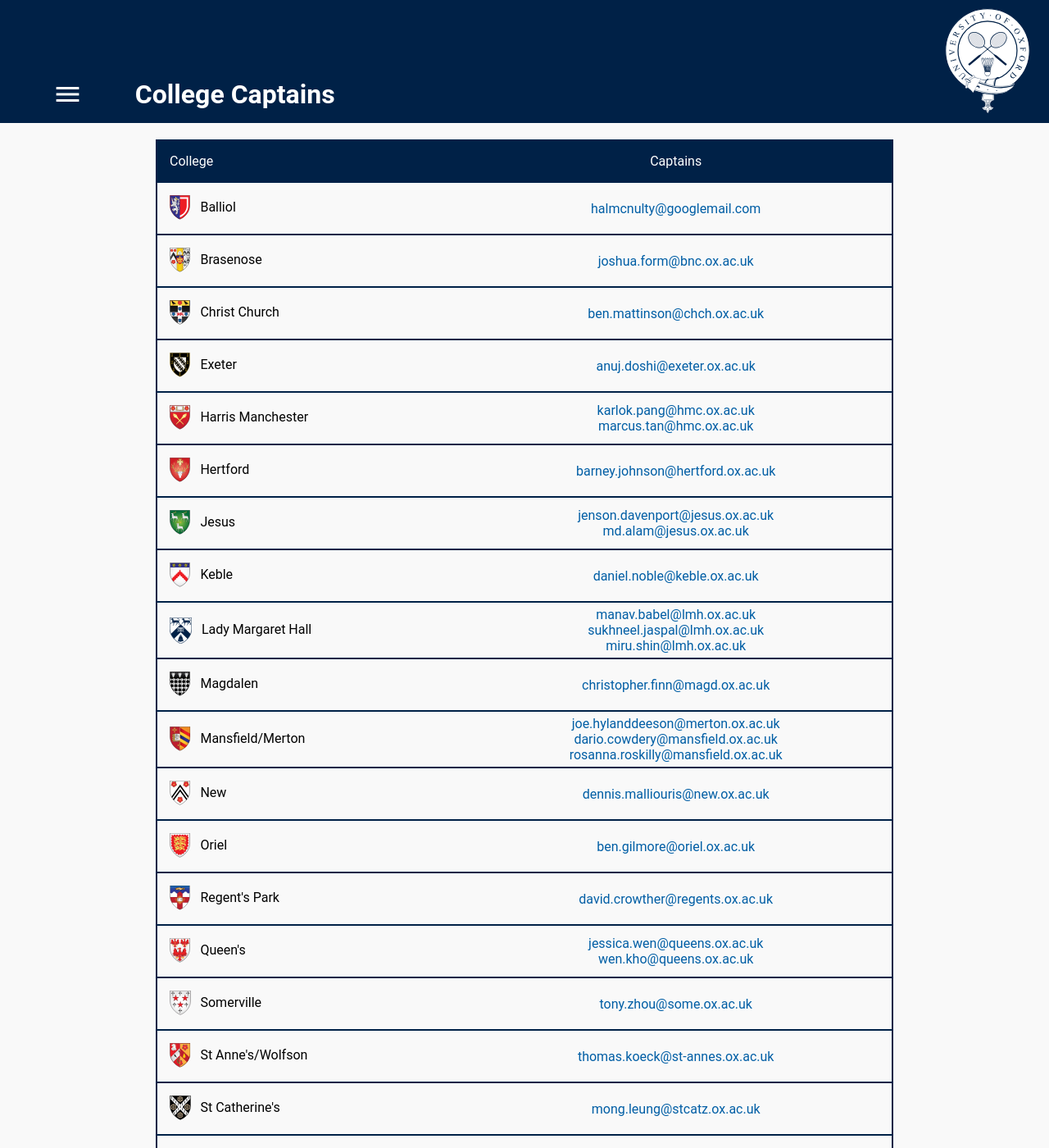
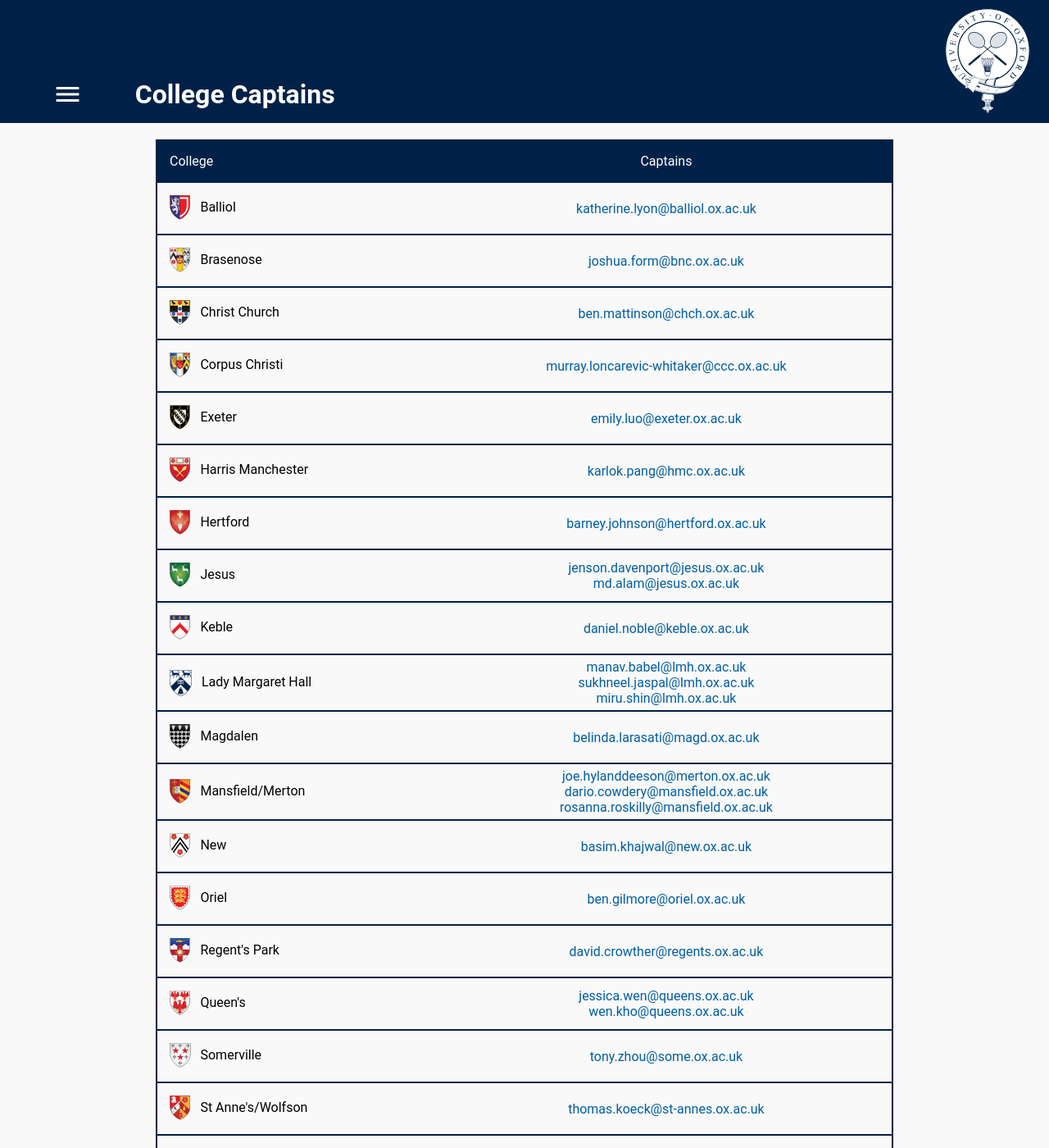
Before and after one commit to OUBaC/OUBaC.github.io, a Jekyll site: the page built from college-captains.html, in a window 1280 px wide and 1400 px high. Shown: the whole window at 82% size. Built offline with Jekyll 4.4.1, drawn with Linux system fonts in a browser that asks for light colours; some of the changed text lies outside the part shown.

Commit message:
Update college-captains.html
Additional updates to college captains list.

```diff
--- a/college-captains.html
+++ b/college-captains.html
@@ -5,21 +5,22 @@ stylesheets:
 Colleges:
  - College: Balliol
    img: balliol
-   Captain: halmcnulty@googlemail.com
+   Captain: katherine.lyon@balliol.ox.ac.uk
  - College: Brasenose
    img: brasenose
    Captain: joshua.form@bnc.ox.ac.uk
  - College: Christ Church
    img: christ-church
    Captain: ben.mattinson@chch.ox.ac.uk
+ - College: Corpus Christi
+   img: corpus-christi
+   Captain: murray.loncarevic-whitaker@ccc.ox.ac.uk
  - College: Exeter
    img: exeter
-   Captain: anuj.doshi@exeter.ox.ac.uk
+   Captain: emily.luo@exeter.ox.ac.uk
  - College: Harris Manchester
    img: harris-manchester
-   Captains:
-   - karlok.pang@hmc.ox.ac.uk
-   - marcus.tan@hmc.ox.ac.uk
+   Captain: karlok.pang@hmc.ox.ac.uk
  - College: Hertford
    img: hertford
    Captain: barney.johnson@hertford.ox.ac.uk
@@ -39,7 +40,7 @@ Colleges:
    - miru.shin@lmh.ox.ac.uk
  - College: Magdalen
    img: magdalen
-   Captain: christopher.finn@magd.ox.ac.uk
+   Captain: belinda.larasati@magd.ox.ac.uk
  - College: Mansfield/Merton
    img: mansfield
    img2: merton
@@ -49,7 +50,7 @@ Colleges:
    - rosanna.roskilly@mansfield.ox.ac.uk
  - College: New
    img: new
-   Captain: dennis.malliouris@new.ox.ac.uk
+   Captain: basim.khajwal@new.ox.ac.uk
  - College: Oriel
    img: oriel
    Captain: ben.gilmore@oriel.ox.ac.uk
```
Also changed, not shown: other parts of college-captains.html (+3 -3 lines).
